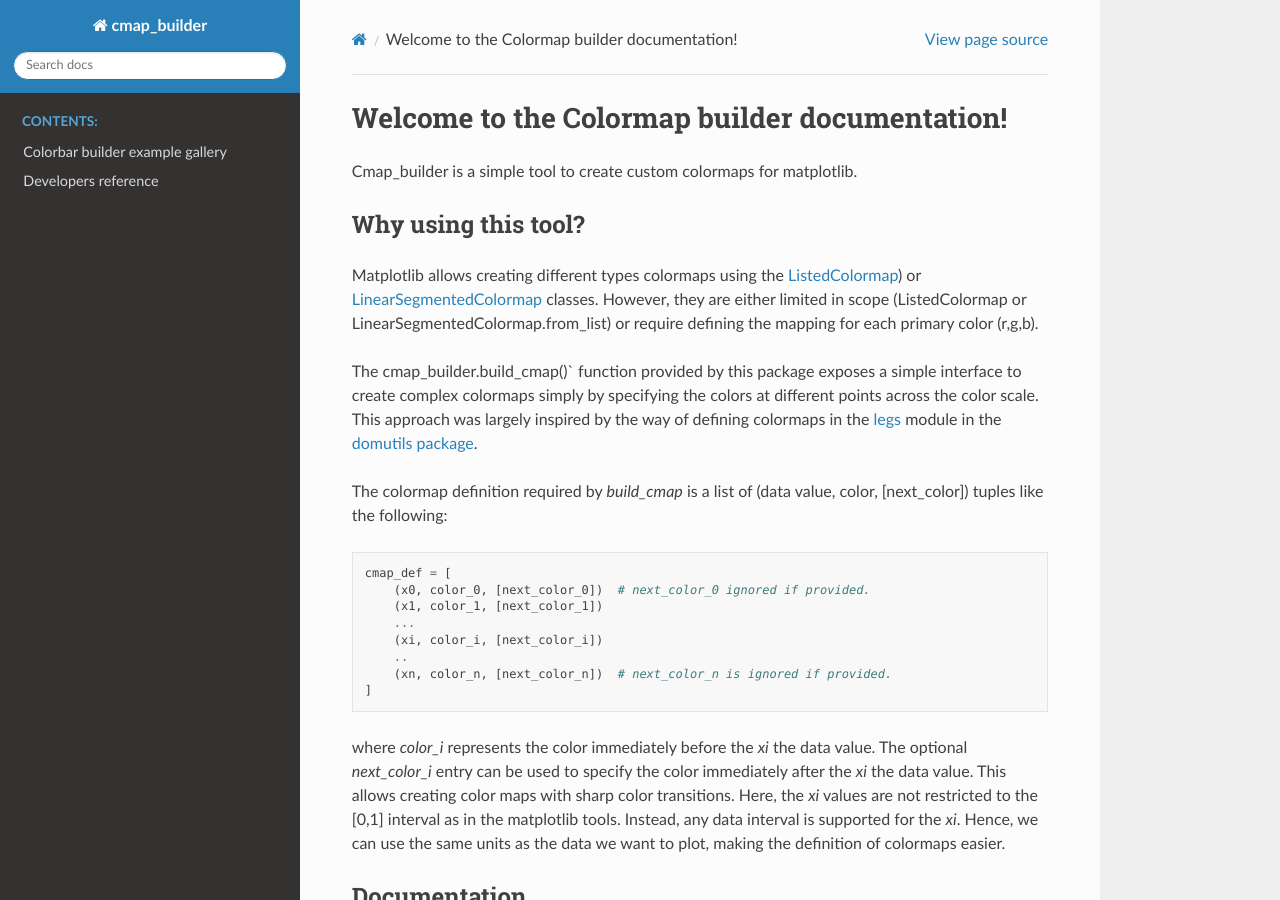
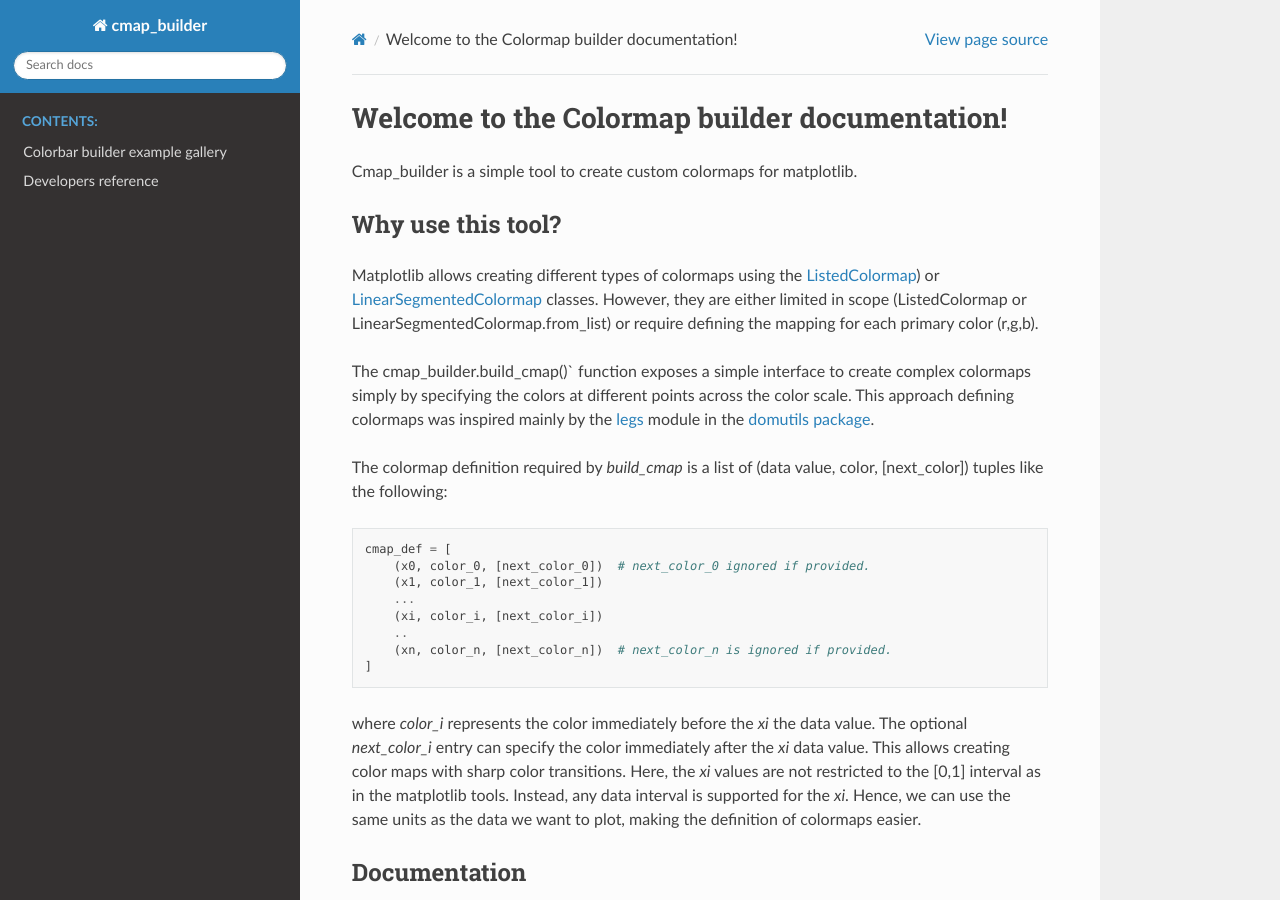
Before and after one commit to aperezhortal/cmap_builder, a Sphinx documentation site: the page built from docs/index.rst, in a window 1280 px wide and 900 px high. Built offline with Sphinx 7.4.7 and the Read the Docs theme 2.0.0, drawn with Linux system fonts in a browser that asks for light colours; pages that are not in the unit, such as notebooks, are missing from menus.

```diff
--- a/docs/index.rst
+++ b/docs/index.rst
@@ -4,14 +4,13 @@ Welcome to the Colormap builder documentation!
 
 Cmap_builder is a simple tool to create custom colormaps for matplotlib.
 
-Why using this tool?
-====================
+Why use this tool?
+==================
 
-Matplotlib allows creating different types colormaps using the
+Matplotlib allows creating different types of colormaps using the
 `ListedColormap <https://matplotlib.org/stable/api/_as_gen/matplotlib.colors.ListedColormap.html#matplotlib.colors.ListedColormap>`_) or `LinearSegmentedColormap <https://matplotlib.org/stable/api/_as_gen/matplotlib.colors.LinearSegmentedColormap.html#matplotlib.colors.LinearSegmentedColormap>`_ classes. However, they are either limited in scope (ListedColormap or LinearSegmentedColormap.from_list) or require defining the mapping for each primary color (r,g,b).
 
-The cmap_builder.build_cmap()` function provided by this package exposes a simple interface to create complex colormaps simply by specifying the colors at different points across the color scale. This approach was largely inspired by the way of defining colormaps in the `legs <https://domutils.readthedocs.io/en/stable/legsTutorial.html>`_ module in the
-`domutils package <https://domutils.readthedocs.io>`_.
+The cmap_builder.build_cmap()` function exposes a simple interface to create complex colormaps simply by specifying the colors at different points across the color scale. This approach defining colormaps was inspired mainly by the  `legs <https://domutils.readthedocs.io/en/stable/legsTutorial.html>`_ module in the `domutils package <https://domutils.readthedocs.io>`_.
 
 The colormap definition required by `build_cmap` is a list of (data value, color, [next_color]) tuples like the following::
 
@@ -24,10 +23,7 @@ The colormap definition required by `build_cmap` is a list of (data value, color
         (xn, color_n, [next_color_n])  # next_color_n is ignored if provided.
     ]
 
-where `color_i` represents the color immediately before the `xi` the data value.
-The optional `next_color_i` entry can be used to specify the color immediately after
-the `xi` the data value. This allows creating color maps with sharp color transitions.
-Here, the `xi` values are not restricted to the [0,1] interval as in the matplotlib tools. Instead, any data interval is supported for the `xi`. Hence, we can use the same units as the data we want to plot, making the definition of
+where `color_i` represents the color immediately before the `xi` the data value. The optional `next_color_i` entry can specify the color immediately after the `xi` data value. This allows creating color maps with sharp color transitions. Here, the `xi` values are not restricted to the [0,1] interval as in the matplotlib tools. Instead, any data interval is supported for the `xi`. Hence, we can use the same units as the data we want to plot, making the definition of
 colormaps easier.
 
 Documentation
```
Also changed, not shown: README.md (+12 -7 lines).
